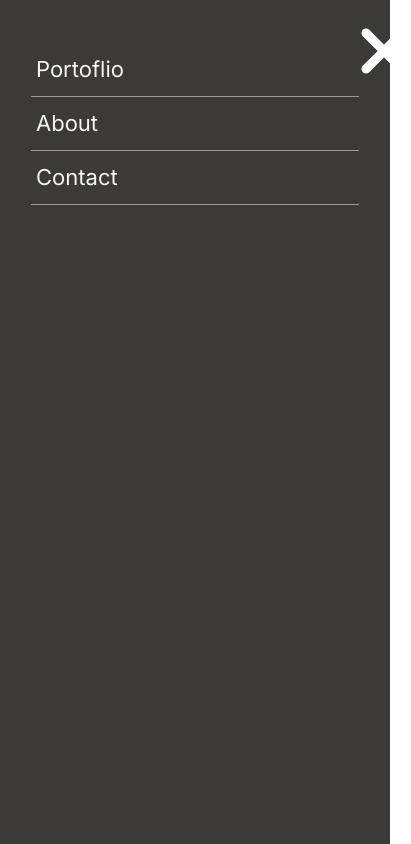
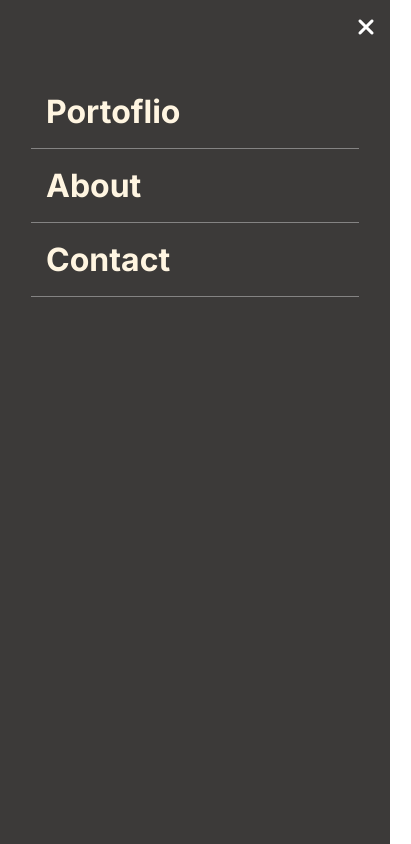
Before and after one commit to GiuseppeTG/CR-Mobile-version, a website: page index.html in a window 390 px wide. Both pictures are taken after a click on the button 366 px from the left and 27 px from the top of the page. Shown: the top 844 px of the page, 411 px wide, since content can reach past the window. Drawn offline with Linux system fonts and the light colour scheme.

Commit message:
Fix styles for mobile menu

```diff
--- a/css/main.css
+++ b/css/main.css
@@ -31,12 +31,12 @@ li {
   list-style: none;
   font-family: "Inter", sans-serif;
   font-style: normal;
-  font-weight: normal;
-  font-size: 22px;
+  font-weight: 700;
+  font-size: 32px;
   line-height: 43px;
   text-align: center;
-  color: #fff;
-  padding: 5px;
+  color: #fff5e1;
+  padding: 15px;
 }
 
 .full-screen {
@@ -53,6 +53,7 @@ li {
   width: 100%;
   display: flex;
   justify-content: space-between;
+  align-items: center;
 }
 
 .logo {
@@ -69,6 +70,7 @@ li {
 }
 
 .nav-menu {
+  margin-top: 2rem;
   display: none;
 }
 
@@ -81,17 +83,18 @@ li {
 
 .nav-menu li {
   display: flex;
-  border-bottom: rgba(245, 245, 245, 0.511) solid 1px;
+  border-bottom: rgba(203, 203, 203, 0.511) solid 1px;
   width: 100%;
 }
 
 .nav-menu li a {
   text-decoration: none;
-  color: whitesmoke;
+  color: #fff5e1;
   margin-right: auto;
 }
 
 .menu-button {
+  display: flex;
   background: transparent;
   border: none;
   outline: none;
@@ -103,9 +106,6 @@ li {
 
 .menu-button i {
   display: none;
-  width: 18px;
-  height: 12px;
-  color: white;
 }
 
 .menu-button i.active {
@@ -116,7 +116,8 @@ li {
 }
 
 .x-icon {
-  font-size: 4.5rem;
+  font-size: 1.5rem;
+  color: #67798e;
 }
 
 a .mail-icon {
--- a/index.js
+++ b/index.js
@@ -14,11 +14,10 @@ menuButton.addEventListener('click', () => {
   header.classList.toggle('full-screen');
 });
 
-// document.querySelectorAll('.nav-link').forEach((n) => n.addEventListener('click', () => {
-//   logo.classList.toggle('active');
-//   hamburgerIcon.classList.toggle('active');
-//   xIcon.classList.toggle('active');
-//   menuButton.classList.toggle('active');
-//   navMenu.classList.toggle('active');
-//   header.classList.toggle('full-screen');
-// }));
+document.querySelectorAll('.nav-link').forEach((n) => n.addEventListener('click', () => {
+  logo.classList.toggle('active');
+  hamburgerIcon.classList.toggle('active');
+  xIcon.classList.toggle('active');
+  menuButton.classList.toggle('active');
+  navMenu.classList.toggle('active');
+}));
```
